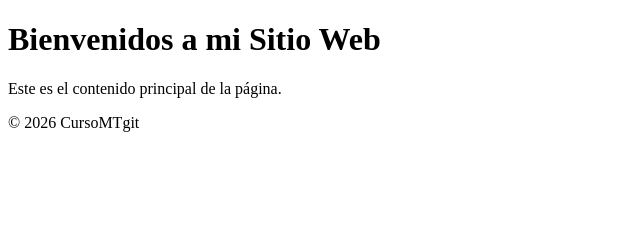
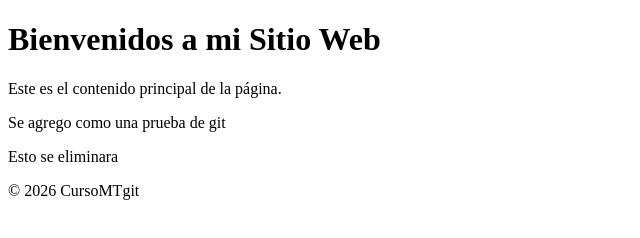
Before and after one commit to Joel7A/CursoMTgit, a plain HTML site: page index.html in a window 1280 px wide. Shown: the whole page, without its empty margins (0-640 px from the left). Drawn offline with Linux system fonts and the light colour scheme.

Commit message:
se agrego dos parrafos <p>

```diff
--- a/index.html
+++ b/index.html
@@ -13,6 +13,8 @@
 
     <main>
         <p>Este es el contenido principal de la página.</p>
+	<p> Se agrego como una prueba de git </p>
+	<p>Esto se eliminara</p>
     </main>
 
     <footer>
```
